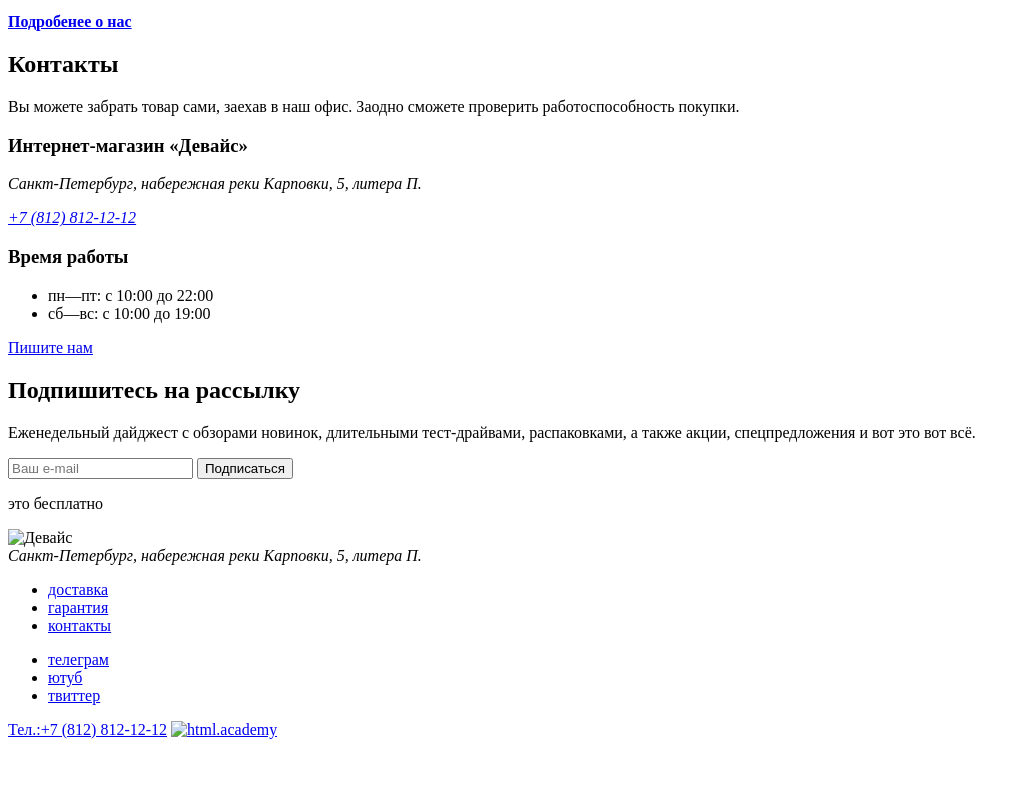
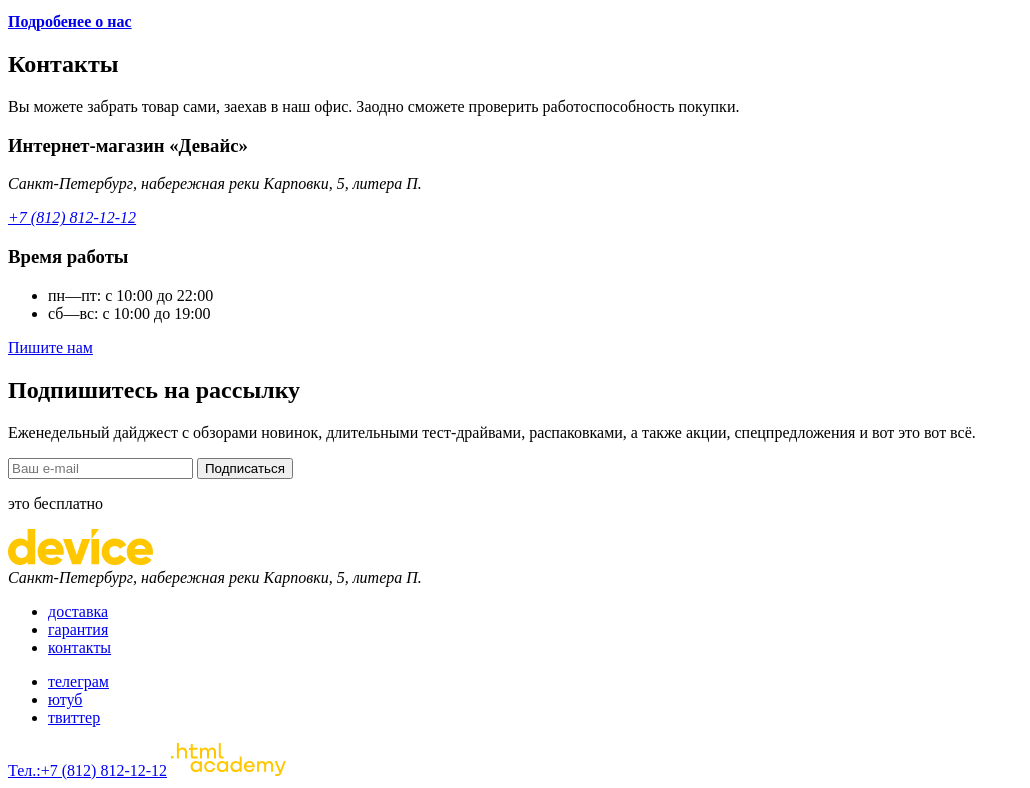
Before and after one commit to htmlacademy-htmlcss/2157055-device-35, a plain HTML site: page index.html in a window 1280 px wide. Shown: the part 1904-2692 px from the top of the page, without its empty margins (0-1030 px from the left). Before the commit the page ends 2651 px from the top, so only its background shows below. Drawn offline with Linux system fonts and the light colour scheme; the site is published under a folder, as on GitHub Pages, so addresses that start at the root find nothing.

Commit message:
Update index.html

```diff
--- a/index.html
+++ b/index.html
@@ -211,7 +211,7 @@
     </main>
     <footer class="page-footer">
       <section class="footer-adress">
-        <img class="footer-logo" alt="Девайс" src="/images/logo-footer.svg" width="145" height="36">
+        <img class="footer-logo" alt="Девайс" src="images/logo-footer.svg" width="145" height="36">
         <address class="footer-address">
           Санкт-Петербург, набережная реки Карповки, 5, литера П.
         </address>
@@ -243,7 +243,7 @@
       <section class="footer-phone">
         <a class="footer-contacts-phone" href="tel:+78128121212">Тел.:+7 (812) 812-12-12</a>
         <a class="executor" href="https://htmlacademy.ru/">
-          <img class="executor-logo" alt="html.academy" src="/images/logo-academy-footer.svg" width="115" height="33">
+          <img class="executor-logo" alt="html.academy" src="images/logo-academy-footer.svg" width="115" height="33">
         </a>
       </section>
     </footer>
```
